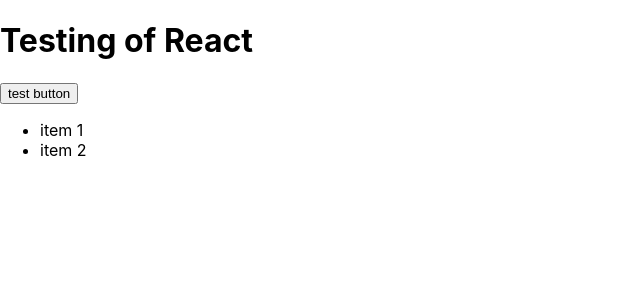
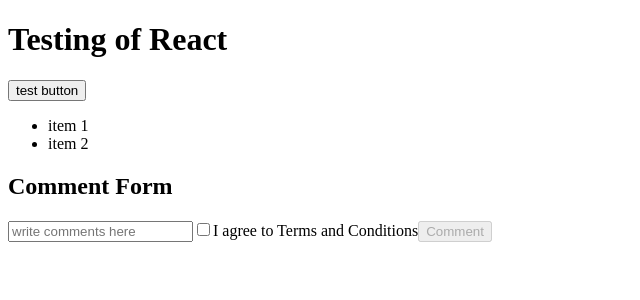
Before and after one commit to TausifM/Jest-React-Testing, a React (Create React App) app: page / in a window 1280 px wide. Shown: the top 300 px of the page, without its empty margins (0-640 px from the left). Built offline with nearby package versions, Linux system fonts and the light colour scheme.

Commit message:
Before Comment Form Test & After Test

```diff
--- a/src/App.js
+++ b/src/App.js
@@ -1,3 +1,5 @@
+import CommentForm from "./components/CommentForm";
+
 function App() {
   return (
     <div className="App" data-testid="myrootdiv">
@@ -8,6 +10,7 @@
         <li>item 1</li>
         <li>item 2</li>
       </ul>
+      <CommentForm />
     </div>
   );
 }
--- /dev/null
+++ b/src/components/CommentForm.jsx
@@ -0,0 +1,32 @@
+import React, { useState } from "react";
+
+const CommentForm = () => {
+  const [text, setText] = useState("");
+  const [checked, setChecked] = useState(false);
+  return (
+    <div>
+      <h2>Comment Form</h2>
+      <input
+        type="text"
+        placeholder="write comments here"
+        value={text}
+        onChange={(e) => setText(e.target.value)}
+      />
+      <input
+        type="checkbox"
+        id="checkbox"
+        defaultChecked={checked}
+        placeholder="write comments here"
+        value={text}
+        onChange={() => setChecked(!checked)}
+      />
+      <label htmlFor="checkbox">I agree to Terms and Conditions</label>
+      <button
+      disabled={!checked || !text}
+      onClick={() => { setText(""); setChecked(false); }}
+      >Comment</button>
+    </div>
+  );
+};
+
+export default CommentForm;
--- a/src/index.css
+++ /dev/null
@@ -1,13 +0,0 @@
-body {
-  margin: 0;
-  font-family: -apple-system, BlinkMacSystemFont, 'Segoe UI', 'Roboto', 'Oxygen',
-    'Ubuntu', 'Cantarell', 'Fira Sans', 'Droid Sans', 'Helvetica Neue',
-    sans-serif;
-  -webkit-font-smoothing: antialiased;
-  -moz-osx-font-smoothing: grayscale;
-}
-
-code {
-  font-family: source-code-pro, Menlo, Monaco, Consolas, 'Courier New',
-    monospace;
-}
--- a/src/index.js
+++ b/src/index.js
@@ -1,6 +1,5 @@
 import React from 'react';
 import ReactDOM from 'react-dom/client';
-import './index.css';
 import App from './App';
 import reportWebVitals from './reportWebVitals';
 
```
Also changed, not shown: 2 other files (tests, documents, lock files or other folders).
